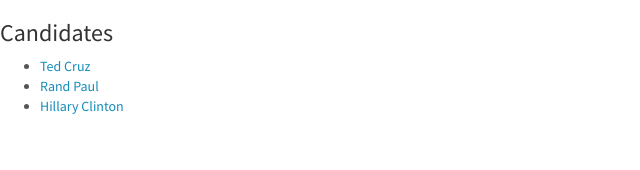
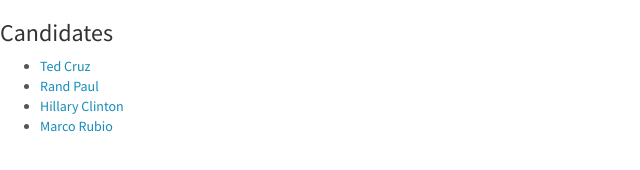
Before and after one commit to mapmeld/askcandidates, a plain HTML site: page index.html in a window 1280 px wide. Shown: the full height of the page, 0-640 px from the left. Drawn offline with Linux system fonts and the light colour scheme.

Commit message:
add Marco Rubio

```diff
--- a/index.html
+++ b/index.html
@@ -17,6 +17,9 @@
       <li>
         <a href="candidate.html?c=HillaryClinton">Hillary Clinton</a>
       </li>
+      <li>
+        <a href="candidate.html?c=MarcoRubio">Marco Rubio</a>
+      </li>
     </ul>
   </body>
 </html>
```
Also changed, not shown: 1 other file.
